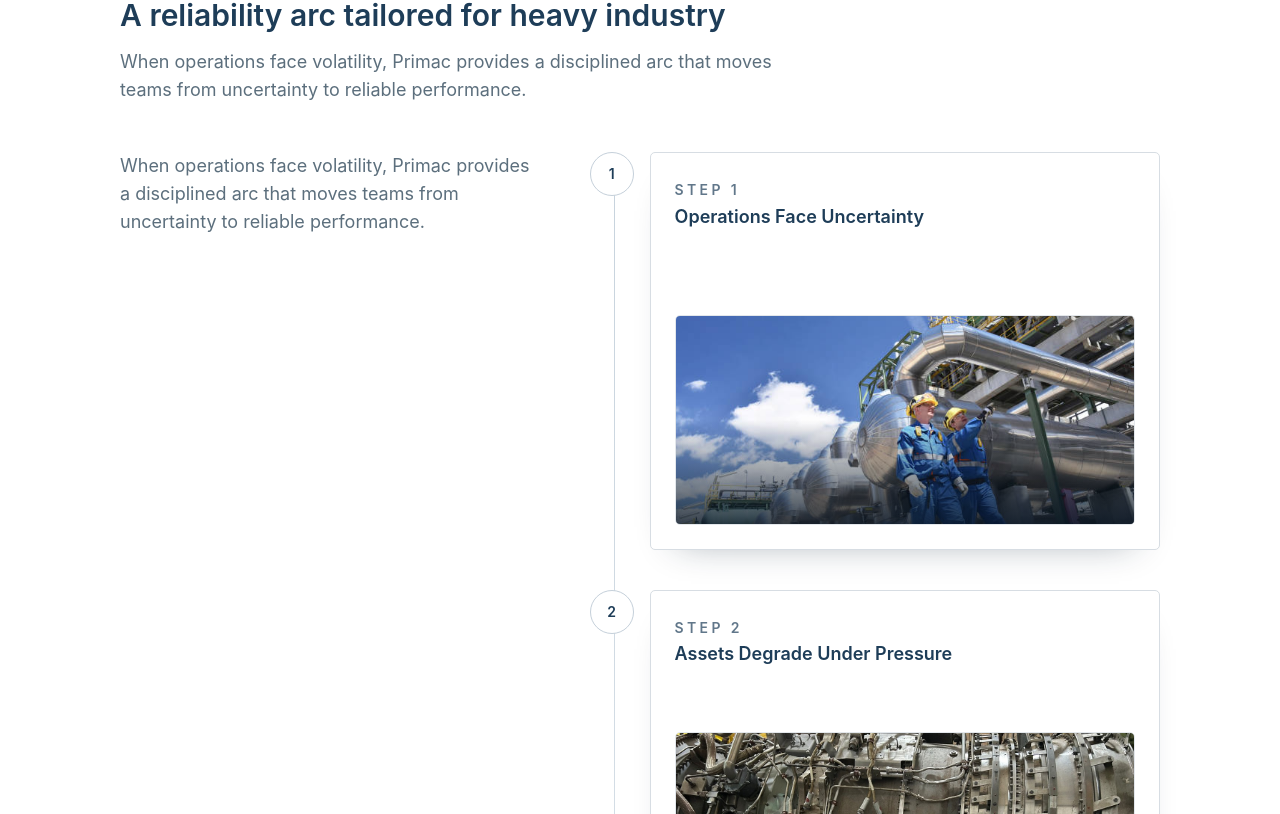
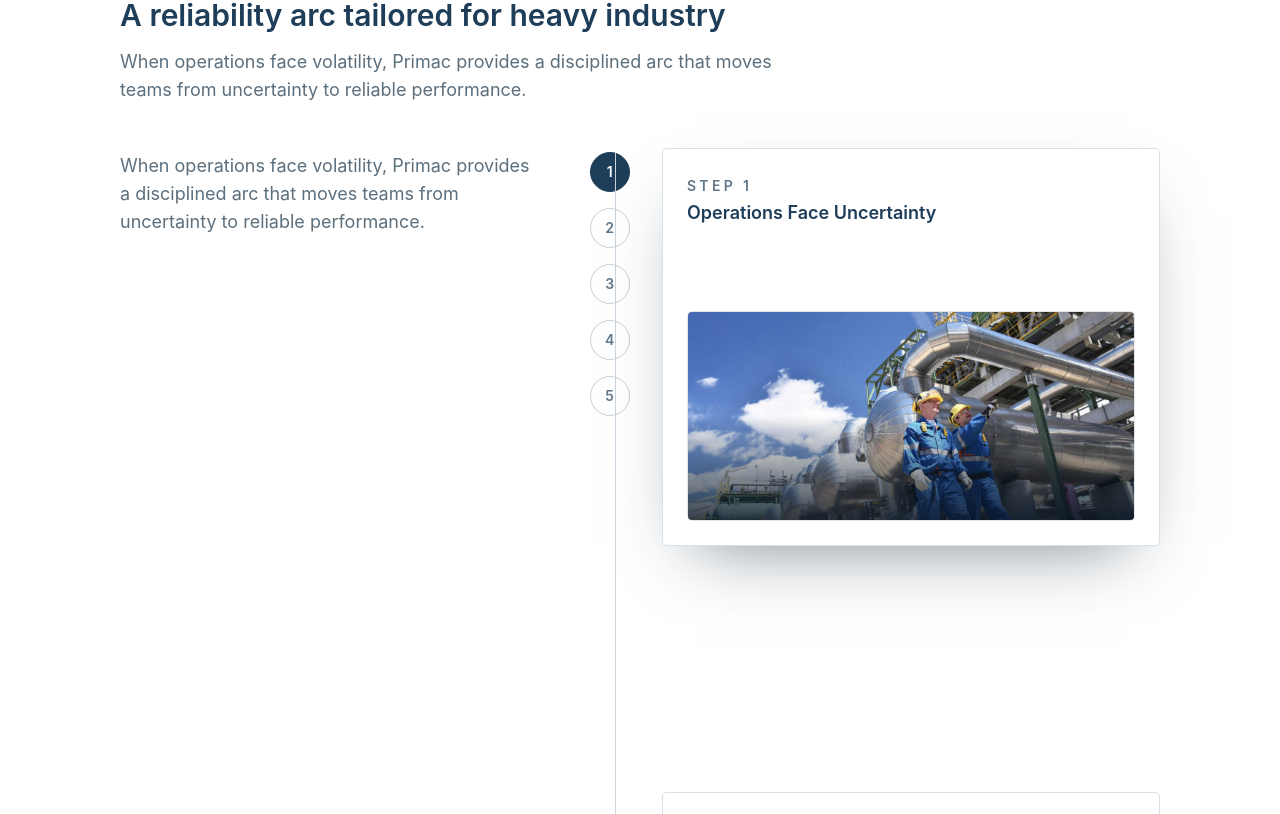
Before and after one commit to mikecorcoran/primac-website, a Next.js app: page / in a window 1280 px wide. Shown: the part 1526-2340 px from the top of the page. Built offline with nearby package versions, Linux system fonts and the light colour scheme.

Commit message:
Implement stacked sticky scroll for reliability steps

```diff
--- a/src/app/(site)/components/ReliabilityArc.tsx
+++ b/src/app/(site)/components/ReliabilityArc.tsx
@@ -1,7 +1,9 @@
 "use client";
 
 import Image from "next/image";
-import { useReveal } from "@/lib/motion";
+import { useCallback, useEffect, useRef, useState } from "react";
+import { usePrefersReducedMotion } from "@/lib/motion";
+import { cn } from "./utils";
 
 export type ReliabilityStep = {
   title: string;
@@ -20,24 +22,45 @@ type ReliabilityArcProps = {
 type StepItemProps = {
   step: ReliabilityStep;
   index: number;
+  isActive: boolean;
+  prefersReducedMotion: boolean;
+  registerNode: (index: number, node: HTMLLIElement | null) => void;
+  stackLevel: number;
 };
 
-const StepItem = ({ step, index }: StepItemProps) => {
-  const { ref } = useReveal<HTMLLIElement>({ rootMargin: "-15% 0px" });
-  const transitionDelay = `${index * 80}ms`;
-
+const StepItem = ({
+  step,
+  index,
+  isActive,
+  prefersReducedMotion,
+  registerNode,
+  stackLevel,
+}: StepItemProps) => {
   return (
-    <li ref={ref} className="relative pl-14 sm:pl-[3.75rem]">
-      <div
-        className="fade-in-up absolute left-0 top-0 z-10 flex h-10 w-10 items-center justify-center rounded-full border border-[#c5d0da] bg-base text-sm font-semibold text-steel shadow-[0_14px_28px_-24px_rgba(17,37,55,0.6)] transition-[opacity,transform] duration-400 ease-out sm:h-11 sm:w-11"
-        style={{ transitionDelay }}
-        aria-hidden="true"
-      >
-        {index + 1}
-      </div>
-      <div
-        className="fade-in-up relative z-10 space-y-4 rounded-[5px] border border-[#d7dde3] bg-white p-5 shadow-[0_18px_36px_-28px_rgba(17,37,55,0.45)] transition-[opacity,transform] duration-400 ease-out sm:p-6"
-        style={{ transitionDelay }}
+    <li
+      ref={(node) => registerNode(index, node)}
+      data-index={index}
+      className={cn(
+        // Negative top margins make each card overlap the previous one once it reaches the sticky position.
+        index === 0
+          ? "mt-0"
+          : "-mt-[28vh] sm:-mt-[24vh] lg:-mt-[20vh]",
+        "relative min-h-[80vh] sm:min-h-[90vh] lg:min-h-[100vh]",
+      )}
+    >
+      <article
+        className={cn(
+          // Sticky keeps the active card pinned roughly 18vh from the top of the viewport.
+          "sticky top-[18vh]",
+          "relative space-y-4 rounded-[5px] border border-[#d7dde3]/90 bg-white p-5 sm:p-6",
+          "transition-[box-shadow,transform] duration-300 ease-out motion-reduce:transition-none motion-reduce:transform-none",
+          !prefersReducedMotion && "will-change-transform",
+          isActive
+            ? "shadow-[0_30px_70px_-34px_rgba(17,37,55,0.6)]"
+            : "shadow-[0_18px_36px_-30px_rgba(17,37,55,0.45)]",
+          !prefersReducedMotion && (isActive ? "-translate-y-1" : "translate-y-0"),
+        )}
+        style={{ zIndex: isActive ? stackLevel + 10 : stackLevel }}
       >
         <div className="space-y-2">
           <span className="text-xs font-semibold uppercase tracking-[0.24em] text-steel/70 sm:text-sm">
@@ -58,22 +81,121 @@ const StepItem = ({ step, index }: StepItemProps) => {
           />
           <div className="absolute inset-0 bg-gradient-to-t from-[#061321]/80 via-transparent to-transparent" aria-hidden="true" />
         </div>
-      </div>
+      </article>
     </li>
   );
 };
 
 export const ReliabilityArc = ({ steps, description }: ReliabilityArcProps) => {
+  const prefersReducedMotion = usePrefersReducedMotion();
+  const [activeIndex, setActiveIndex] = useState(0);
+  const itemRefs = useRef<Array<HTMLLIElement | null>>([]);
+
+  const registerNode = useCallback(
+    (index: number, node: HTMLLIElement | null) => {
+      itemRefs.current[index] = node;
+    },
+    [],
+  );
+
+  useEffect(() => {
+    const nodes = itemRefs.current.filter((node): node is HTMLLIElement => Boolean(node));
+    if (!nodes.length) {
+      return;
+    }
+
+    // IntersectionObserver marks whichever card is closest to the pinned position as the active step.
+    const observer = new IntersectionObserver(
+      (entries) => {
+        let dominantEntry: IntersectionObserverEntry | null = null;
+
+        entries.forEach((entry) => {
+          if (!dominantEntry || entry.intersectionRatio > dominantEntry.intersectionRatio) {
+            dominantEntry = entry;
+          }
+        });
+
+        if (dominantEntry) {
+          const nextIndex = Number(dominantEntry.target.getAttribute("data-index") ?? 0);
+          setActiveIndex((prev) => (prev === nextIndex ? prev : nextIndex));
+          return;
+        }
+
+        const viewportAnchor = window.innerHeight * 0.45;
+        let closestIndex = 0;
+        let closestDistance = Number.POSITIVE_INFINITY;
+
+        nodes.forEach((node, idx) => {
+          const rect = node.getBoundingClientRect();
+          const cardCenter = rect.top + rect.height / 2;
+          const distance = Math.abs(cardCenter - viewportAnchor);
+
+          if (distance < closestDistance) {
+            closestDistance = distance;
+            const datasetIndex = Number(node.dataset.index ?? idx);
+            closestIndex = Number.isNaN(datasetIndex) ? idx : datasetIndex;
+          }
+        });
+
+        setActiveIndex((prev) => (prev === closestIndex ? prev : closestIndex));
+      },
+      {
+        root: null,
+        threshold: [0.25, 0.5, 0.75],
+        rootMargin: "-45% 0px -45% 0px",
+      },
+    );
+
+    nodes.forEach((node) => observer.observe(node));
+
+    return () => observer.disconnect();
+  }, [steps.length]);
+
   return (
     <div className="grid gap-12 lg:grid-cols-[minmax(0,0.85fr)_minmax(0,1.15fr)] lg:items-start">
       <div className="space-y-6">
         <p className="text-base text-muted sm:text-lg">{description}</p>
       </div>
-      <ol className="relative grid list-none gap-10 pl-0 before:absolute before:left-[1.35rem] before:top-1 before:bottom-1 before:z-0 before:w-px before:bg-gradient-to-b before:from-[#c7d3dd] before:via-[#dbe3ea] before:to-transparent before:content-[''] sm:before:left-[1.55rem]">
-        {steps.map((step, index) => (
-          <StepItem key={step.title} step={step} index={index} />
-        ))}
-      </ol>
+      <div className="grid gap-8 lg:grid-cols-[auto_minmax(0,1fr)]">
+        <div className="relative hidden lg:block">
+          {/* Sticky rail keeps the numbered badges aligned with the active card. */}
+          <ol className="sticky top-[18vh] flex flex-col gap-4">
+            {steps.map((step, index) => (
+              <li key={step.title} className="relative">
+                <span
+                  className={cn(
+                    "flex h-10 w-10 items-center justify-center rounded-full border text-sm font-semibold transition-[background-color,box-shadow,color] duration-300 ease-out",
+                    activeIndex === index
+                      ? "border-steel bg-steel text-white shadow-[0_16px_32px_-24px_rgba(17,37,55,0.45)]"
+                      : "border-[#c5d0da] bg-base text-steel/70 shadow-none",
+                  )}
+                >
+                  {index + 1}
+                </span>
+              </li>
+            ))}
+          </ol>
+        </div>
+        {/* Bottom padding on the list gives the last card space to release from the sticky position. */}
+        <ol
+          className={cn(
+            "relative list-none pl-0 pb-[55vh]",
+            "lg:before:absolute lg:before:left-[-2.9rem] lg:before:top-0 lg:before:h-full lg:before:w-px lg:before:bg-gradient-to-b lg:before:from-[#c7d3dd] lg:before:via-[#dbe3ea] lg:before:to-transparent lg:before:content-['']",
+          )}
+        >
+          {steps.map((step, index) => (
+            <StepItem
+              key={step.title}
+              step={step}
+              index={index}
+              isActive={activeIndex === index}
+              prefersReducedMotion={prefersReducedMotion}
+              registerNode={registerNode}
+              stackLevel={index + 1}
+            />
+          ))}
+        </ol>
+      </div>
     </div>
   );
 };
```
